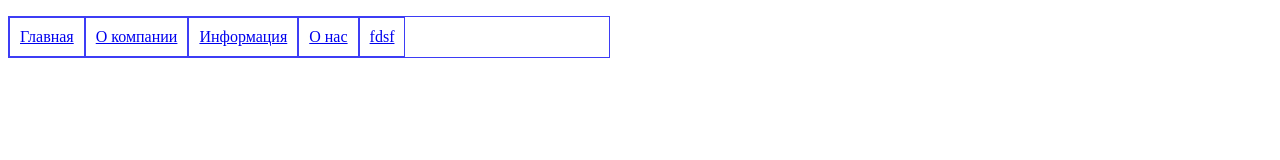
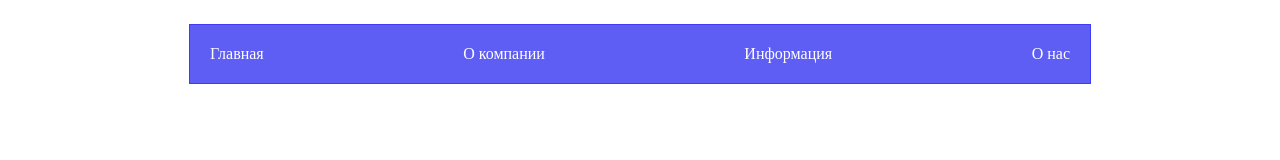
Before and after one commit to kroobeet/layouts-html-css, a plain HTML site: page LAYOUTS/lessons/lesson_08/01/index.html in a window 1280 px wide. Drawn offline with Linux system fonts and the light colour scheme.

Commit message:
added 01 in lesson 08

```diff
--- a/LAYOUTS/lessons/lesson_08/01/index.html
+++ b/LAYOUTS/lessons/lesson_08/01/index.html
@@ -14,7 +14,6 @@
     <li><a href="#">О компании</a></li>
     <li><a href="#">Информация</a></li>
     <li><a href="#">О нас</a></li>
-    <li><a href="#">fdsf</a></li>
 </ul>
 </body>
 </html>
--- a/LAYOUTS/lessons/lesson_08/01/style.css
+++ b/LAYOUTS/lessons/lesson_08/01/style.css
@@ -1,13 +1,30 @@
+body {
+    display: flex;
+    justify-content: center;
+}
+
 ul {
     display: flex;
-    width: 600px;
+    width: 900px;
     flex-direction: row;
+    padding: 0px;
+    justify-content: space-between;
+    background-color: #5e5ef5;
     border: 1px solid #3d3df5;
-    padding: 0px;
 }
 
 li {
-    padding: 10px;
-    border: 1px solid #3d3df5;
+    display: flex;
     list-style-type: none;
 }
+
+a {
+    padding: 20px;
+    text-decoration: none;
+    color: white;
+}
+
+a:hover {
+    color: #2196f3;
+    background-color: white;
+}
```
